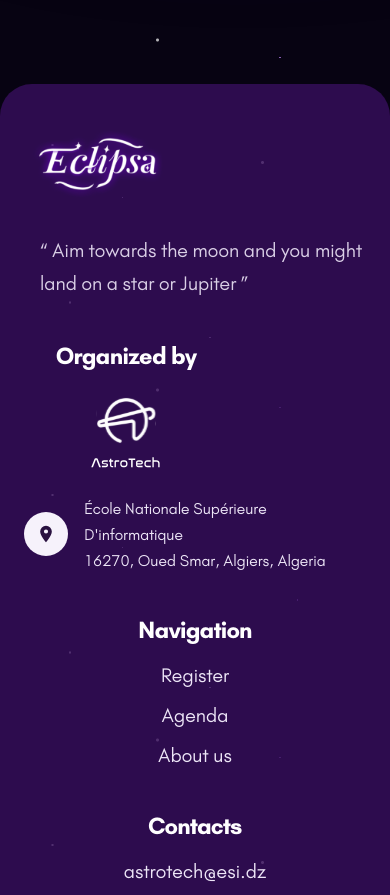
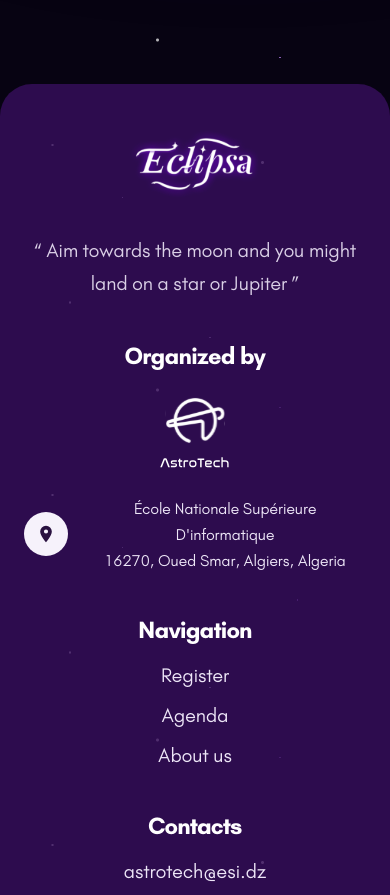
Before and after one commit to Imen-Chouat/Eclipsa-Landing-Page, a React (Vite) app: page / in a window 390 px wide. Shown: the part 2340-3235 px from the top of the page. Built offline with nearby package versions, Linux system fonts and the light colour scheme; a web font is replaced by a local one.

Commit message:
centered the footer in mobile version

```diff
--- a/src/components/layout/Footer.jsx
+++ b/src/components/layout/Footer.jsx
@@ -64,7 +64,7 @@ export default function Footer() {
       <div className="mx-auto  rounded-t-[32px] bg-[#380E5D]/80 px-6 py-10 font-glacial sm:px-10 lg:px-[60px] lg:py-12">
         <div className="flex flex-col gap-10 lg:flex-row lg:items-center lg:justify-between">
           {/* Brand, quote and organizer */}
-          <div className="max-w-[640px]">
+          <div className="max-w-[640px] text-center lg:text-left">
             <a href="/" className="inline-block">
               <img
                 src={eclipsaLogo}
@@ -73,15 +73,15 @@ export default function Footer() {
               />
             </a>
 
-            <p className="ml-4 mt-6 max-w-[500px] font-glacial text-xl leading-relaxed text-[#EDE6F7]/90 sm:text-2xl">
+            <p className="mx-auto mt-6 max-w-[500px] font-glacial text-xl leading-relaxed text-[#EDE6F7]/90 sm:text-2xl lg:mx-0 lg:ml-4 lg:text-left">
               <span className="mr-1">&ldquo;</span>
               Aim towards the moon and you might land on a star or Jupiter
               <span className="ml-1">&rdquo;</span>
             </p>
 
-            <div className="mt-10 flex flex-wrap items-end gap-x-10 gap-y-6">
+            <div className="mt-10 flex flex-wrap items-end justify-center gap-x-10 gap-y-6 lg:justify-start">
   {/* Heading + logo, centered on each other */}
-  <div className="flex flex-col items-center gap-5 ml-8">
+  <div className="flex flex-col items-center gap-5 lg:ml-8">
     <h2 className="text-2xl font-bold tracking-tight text-white sm:text-3xl">
       Organized by
     </h2>
@@ -93,7 +93,7 @@ export default function Footer() {
   </div>
 
   {/* Address */}
-  <div className="flex items-center gap-4 sm:mb-14">
+  <div className="flex items-center justify-center gap-4 sm:mb-14 lg:justify-start">
     <span className="flex h-11 w-11 shrink-0 items-center justify-center rounded-full bg-[#F6F2FB]">
       <svg
         viewBox="0 0 24 24"
```
